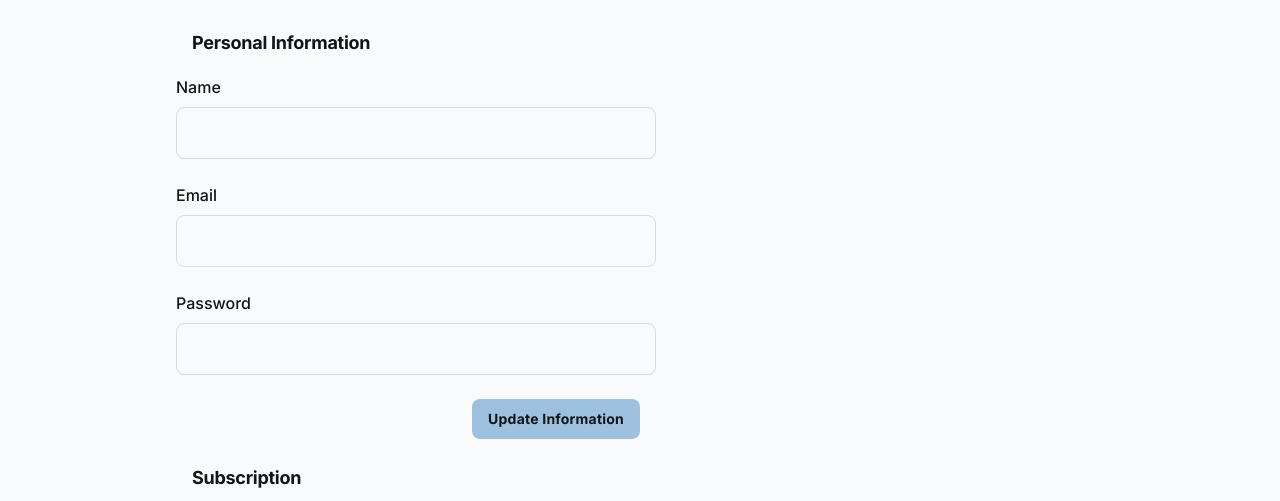
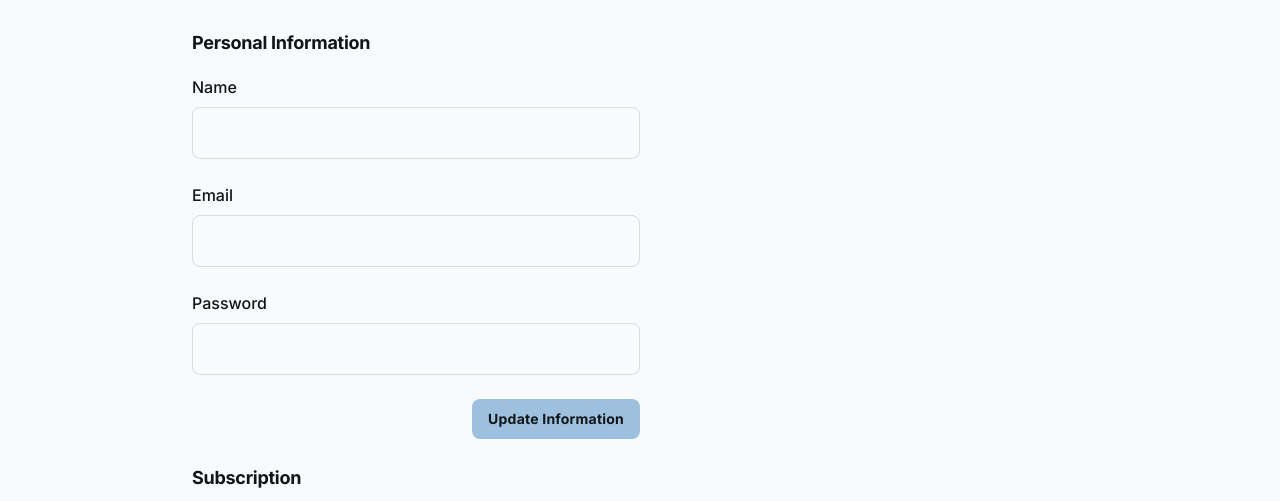
Before and after one commit to aigolfcoach/AI-recommender-front, a Next.js app: page /user/account in a window 1280 px wide. Shown: the part 161-662 px from the top of the page. Built offline with nearby package versions, Linux system fonts and the light colour scheme.

Commit message:
Fix layout alignment in user account page - Personal Information section

```diff
--- a/src/app/user/account/page.tsx
+++ b/src/app/user/account/page.tsx
@@ -92,26 +92,26 @@ export default function AccountPage() {
               <p className="text-[#101518] tracking-light text-[32px] font-bold leading-tight min-w-72">My Account</p>
             </div>
             <h3 className="text-[#101518] text-lg font-bold leading-tight tracking-[-0.015em] px-4 pb-2 pt-4">Personal Information</h3>
-            <div className="max-w-[480px]">
+            <div className="max-w-[480px] px-4">
               <FormField>
-                <Label className="min-w-40 flex-1">
+                <Label>
                   <LabelText>Name</LabelText>
                   <Input />
                 </Label>
               </FormField>
               <FormField>
-                <Label className="min-w-40 flex-1">
+                <Label>
                   <LabelText>Email</LabelText>
                   <Input />
                 </Label>
               </FormField>
               <FormField>
-                <Label className="min-w-40 flex-1">
+                <Label>
                   <LabelText>Password</LabelText>
                   <Input type="password" />
                 </Label>
               </FormField>
-              <div className="flex px-4 py-3 justify-end">
+              <div className="flex py-3 justify-end">
                 <Button>
                   Update Information
                 </Button>
```
